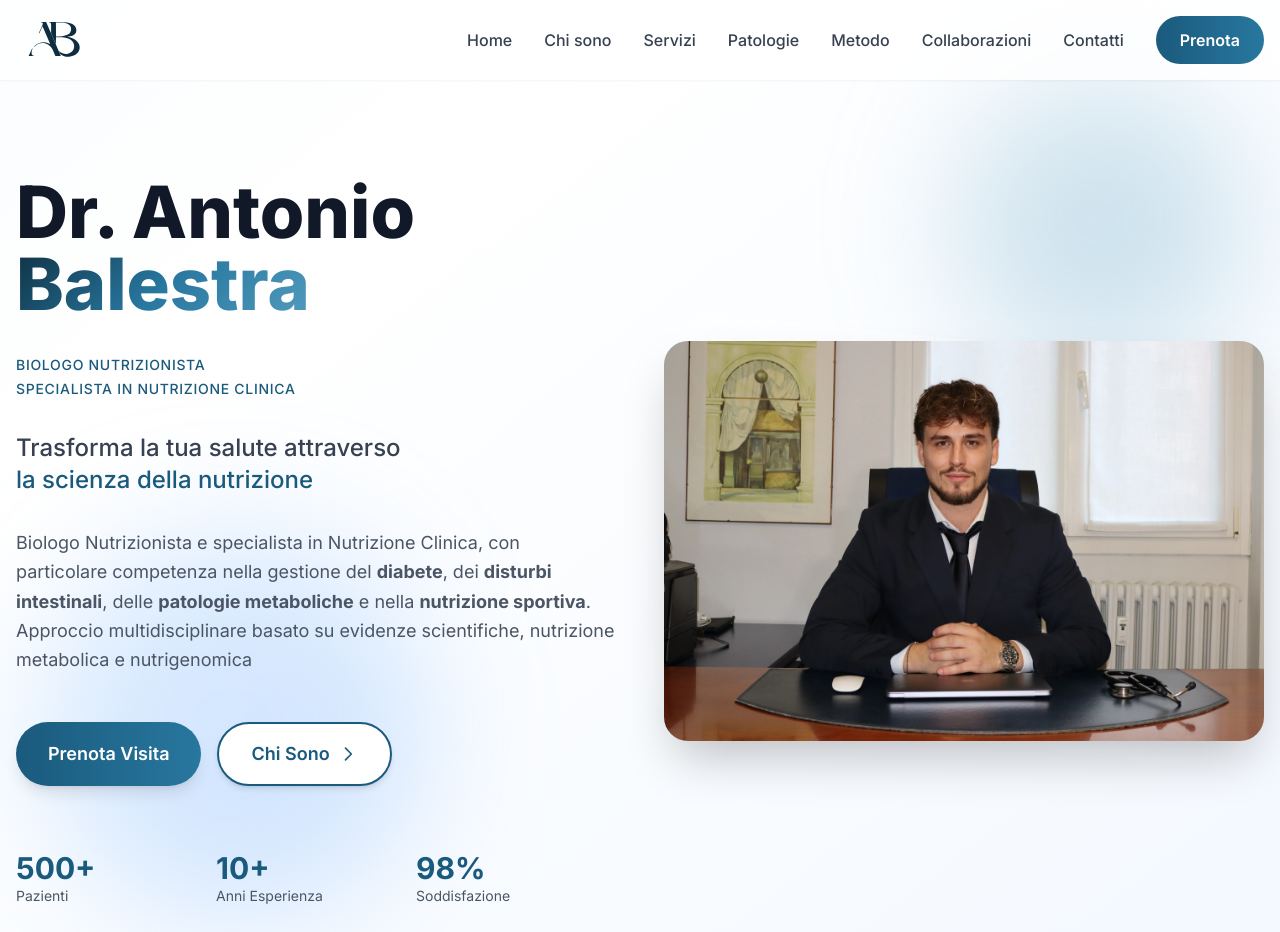
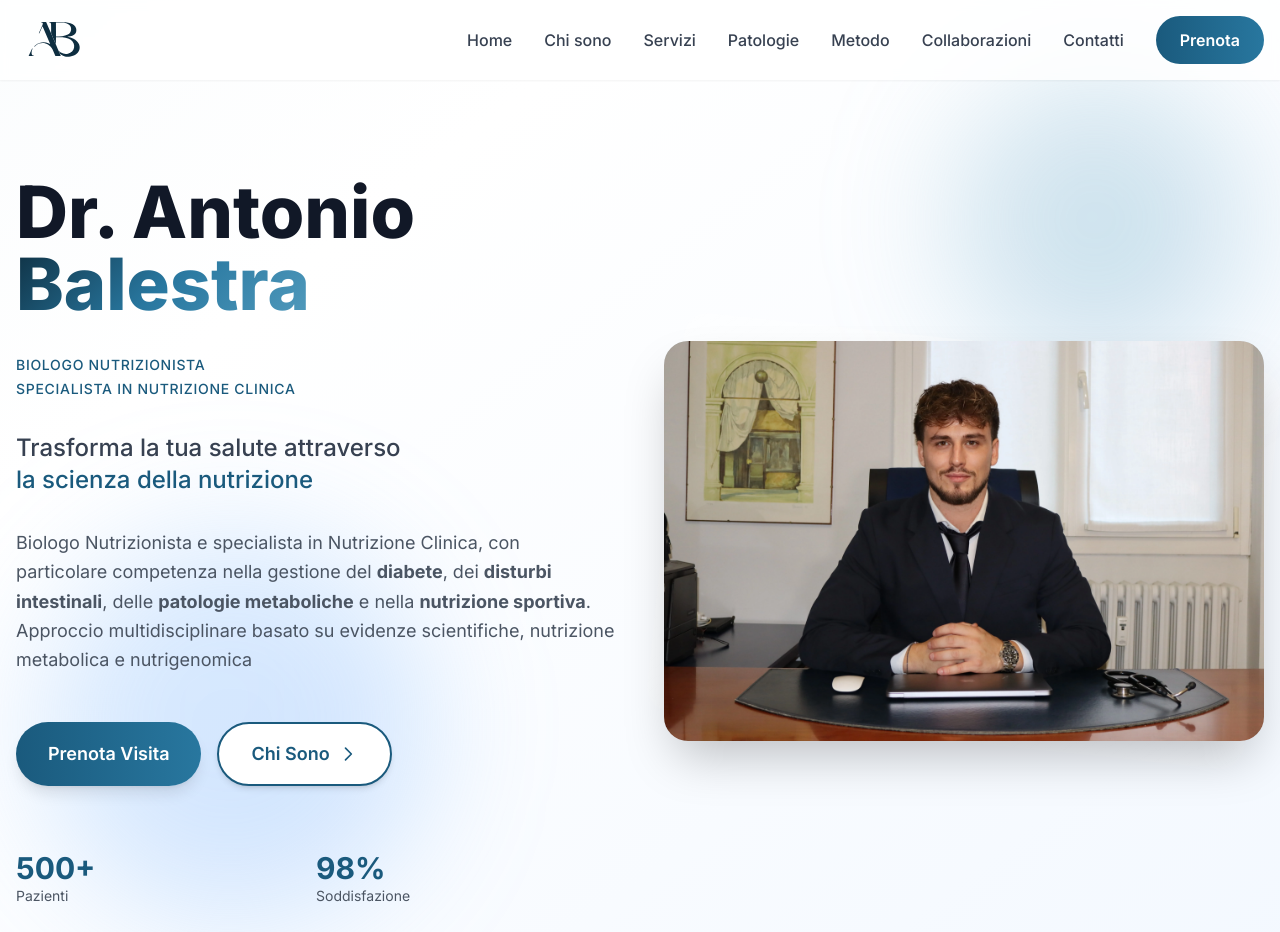
Before and after one commit to cost98/antonio-balestra, a Next.js app: page / in a window 1280 px wide. Shown: the top 932 px of the page. Built offline with nearby package versions, Linux system fonts and the light colour scheme.

Commit message:
Updates stats display and grid layout in Hero component
Removes the "Years of Experience" statistic and adjusts the grid from three columns to two. This focuses the hero section on patient volume and satisfaction metrics while maintaining a balanced layout.

```diff
--- a/src/components/Hero.tsx
+++ b/src/components/Hero.tsx
@@ -78,14 +78,10 @@
             </div>
 
             {/* Stats */}
-            <div className="grid grid-cols-3 gap-6 pt-8 max-w-xl mx-auto lg:mx-0">
+            <div className="grid grid-cols-2 gap-6 pt-8 max-w-xl mx-auto lg:mx-0">
               <div className="text-center lg:text-left">
                 <div className="text-3xl font-bold text-primary-600">500+</div>
                 <div className="text-sm text-gray-600">Pazienti</div>
-              </div>
-              <div className="text-center lg:text-left">
-                <div className="text-3xl font-bold text-primary-600">10+</div>
-                <div className="text-sm text-gray-600">Anni Esperienza</div>
               </div>
               <div className="text-center lg:text-left">
                 <div className="text-3xl font-bold text-primary-600">98%</div>
```
